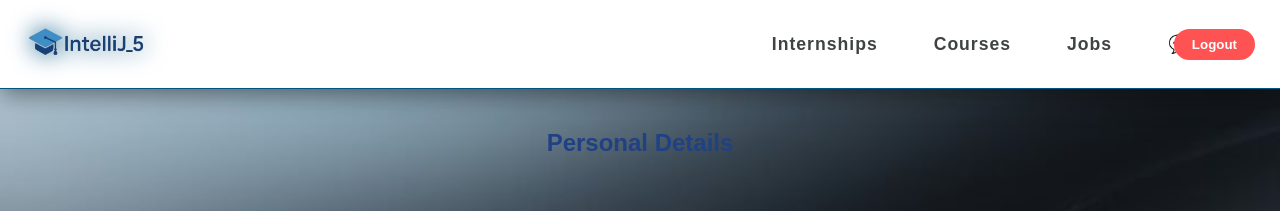
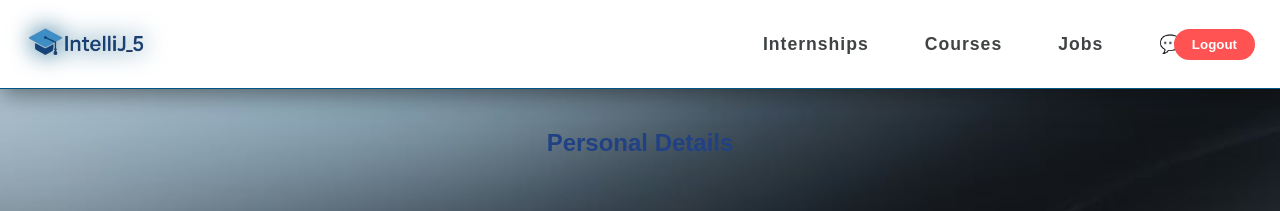
Before and after one commit to vivekyadav389/IntelliJ_5, a website: page src/views/profile.html in a window 1280 px wide. Shown: the top 211 px of the page. Drawn offline with Linux system fonts and the light colour scheme; no server answers.

Commit message:
Initial commit

```diff
--- a/src/views/profile.html
+++ b/src/views/profile.html
@@ -18,7 +18,7 @@
                 <li><a href="#">Internships</a></li>
                 <li><a href="#">Courses</a></li>
                 <li><a href="#">Jobs</a></li>
-                <li><a href="#">💬</a></li><br/><br/>&nbsp;&nbsp;
+                <li><a href="#">💬</a></li><br/><br/><br/>&nbsp;&nbsp;&nbsp;&nbsp;
                 <li><button id="logoutBtn" class="logout-btn">Logout</button></li>
             </ul>
         </nav>
```
